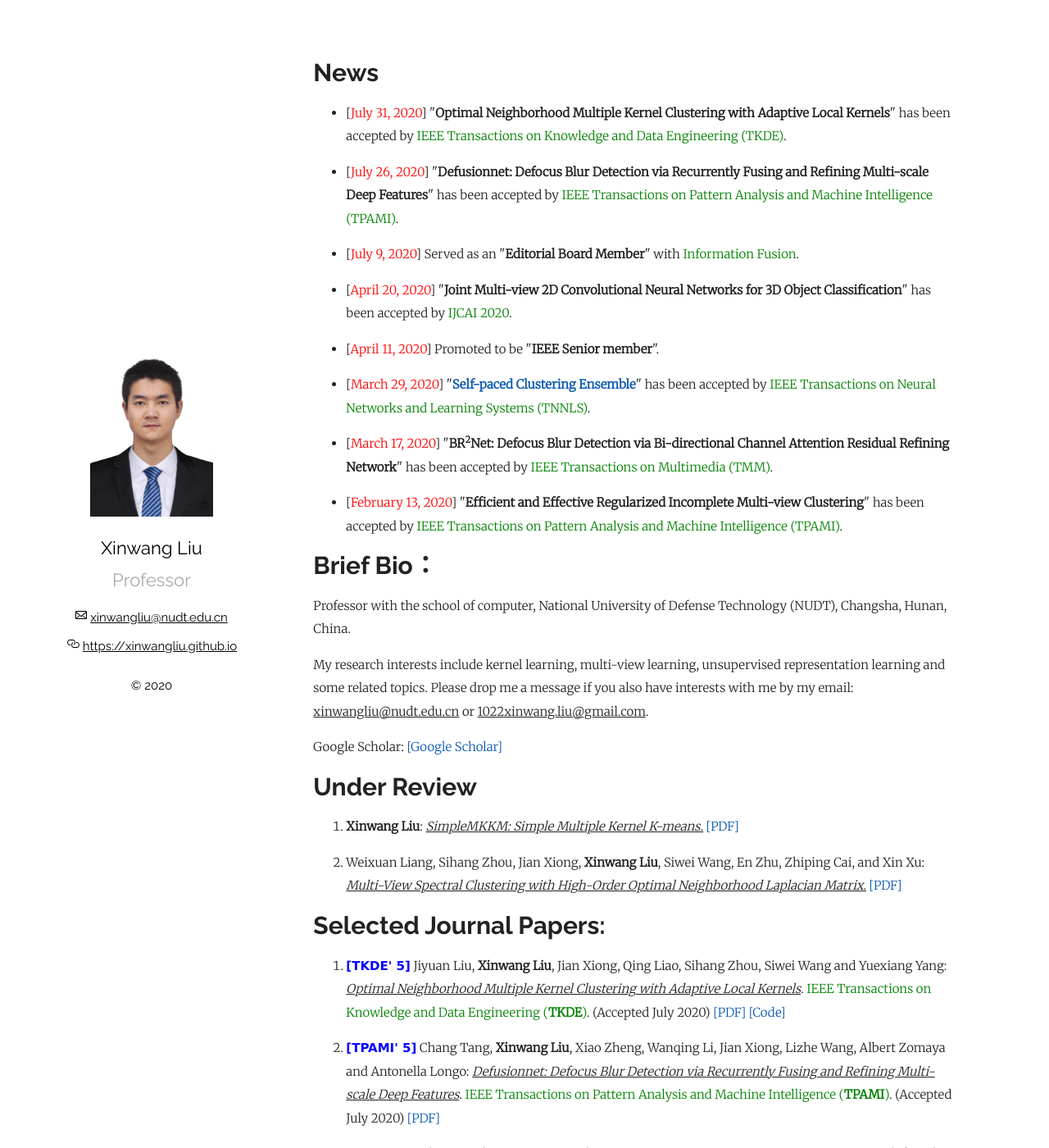
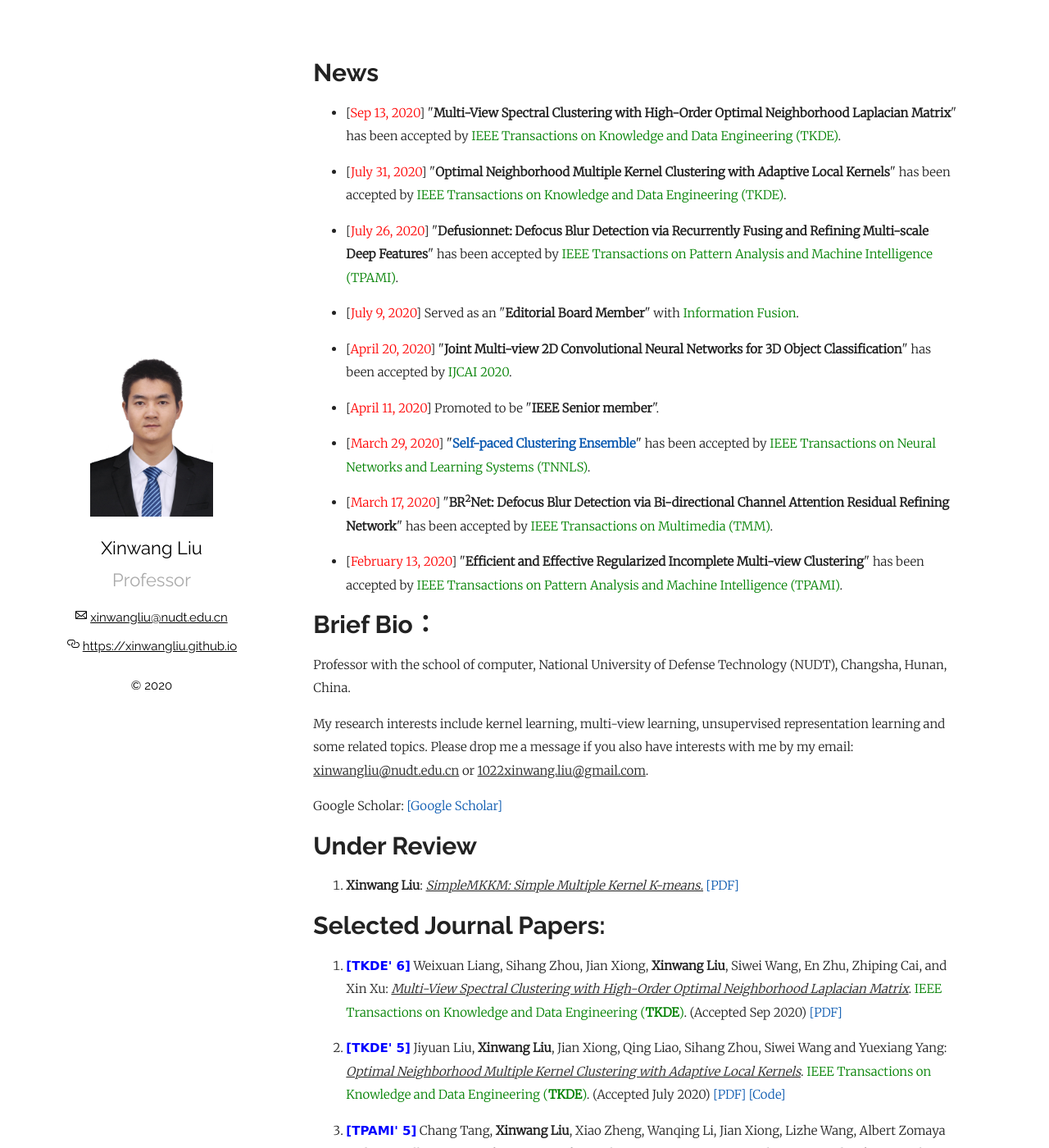
Before and after one commit to wx-liang/xinwangliu.github.io, a Jekyll site: the page built from index.md, in a window 1280 px wide and 1400 px high. Shown: the whole window at 82% size. Built offline with Jekyll 4.4.1, drawn with Linux system fonts in a browser that asks for light colours; our own code applies the rules of GitHub Pages for plain Markdown files.

Commit message:
Update index.md

```diff
--- a/index.md
+++ b/index.md
@@ -4,6 +4,8 @@ layout: page
 ---
 # News
 <ul>
+
+<p style="margin-top: 6px;"><li>[<font color="red">Sep 13, 2020</font>]  "<b>Multi-View Spectral Clustering with High-Order Optimal Neighborhood Laplacian Matrix</b>" has been accepted by <font color="green">IEEE Transactions on Knowledge and Data Engineering (TKDE)</font>.</li></p>
 
 <p style="margin-top: 6px;"><li>[<font color="red">July 31, 2020</font>]  "<b>Optimal Neighborhood Multiple Kernel Clustering with Adaptive Local Kernels</b>" has been accepted by <font color="green">IEEE Transactions on Knowledge and Data Engineering (TKDE)</font>.</li></p>
 
@@ -36,12 +38,14 @@
 <ol>
 <p style="margin-top: 8px;"><li><b>Xinwang Liu</b>: <i><u>SimpleMKKM: Simple Multiple Kernel K-means.</u></i> <a href = "https://github.com/xinwangliu/xinwangliu.github.io/blob/master/groupmember/TPAMI_SimpleMKKM.pdf">[PDF]</a></li></p>
 
-<p style="margin-top: 8px;"><li>Weixuan Liang, Sihang Zhou, Jian Xiong, <b>Xinwang Liu</b>, Siwei Wang, En Zhu, Zhiping Cai, and Xin Xu: <i><u>Multi-View Spectral Clustering with High-Order Optimal Neighborhood Laplacian Matrix.</u></i> <a href = "https://arxiv.org/pdf/2008.13539.pdf">[PDF]</a></li></p>
 </ol>
 
 # Selected Journal Papers:
 
 <ol>
+
+ <p style="margin-top: 8px;"><li><font face="verdana" color="blue"><b>[TKDE' 6]</b></font> Weixuan Liang, Sihang Zhou, Jian Xiong, <b>Xinwang Liu</b>, Siwei Wang, En Zhu, Zhiping Cai, and Xin Xu: <i><u>Multi-View Spectral Clustering with High-Order Optimal Neighborhood Laplacian Matrix</u></i>. <font color="green">IEEE Transactions on Knowledge and Data Engineering (<b>TKDE</b>)</font>. (Accepted Sep 2020) <a href = "https://arxiv.org/pdf/2008.13539.pdf">[PDF]</a></li></p>
+
 
 <p style="margin-top: 8px;"><li><font face="verdana" color="blue"><b>[TKDE' 5]</b></font> Jiyuan Liu, <b>Xinwang Liu</b>, Jian Xiong, Qing Liao, Sihang Zhou, Siwei Wang and Yuexiang Yang: <i><u>Optimal Neighborhood Multiple Kernel Clustering with Adaptive Local Kernels</u></i>. <font color="green">IEEE Transactions on Knowledge and Data Engineering (<b>TKDE</b>)</font>. (Accepted July 2020) <a href = "https://github.com/xinwangliu/xinwangliu.github.io/blob/master/groupmember/ON-ALKA.pdf">[PDF]</a> <a href = "https://github.com/liujiyuan13/ON-ALK_release_code">[Code]</a></li></p>
 
```
